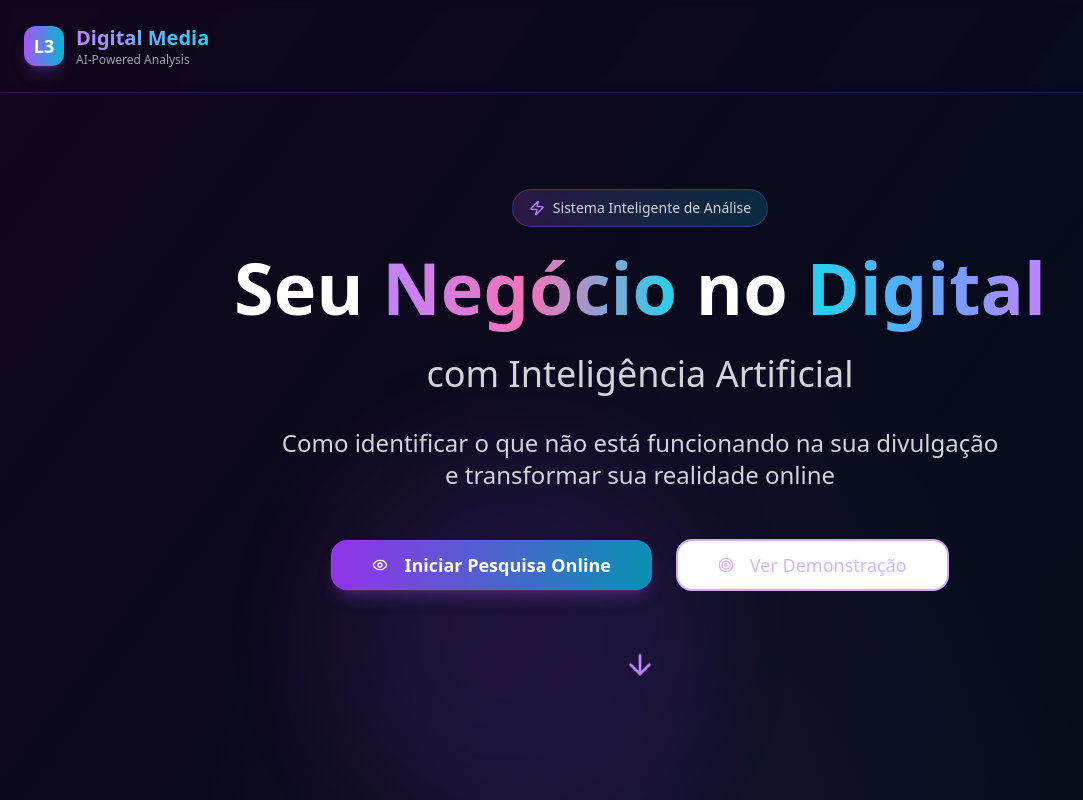
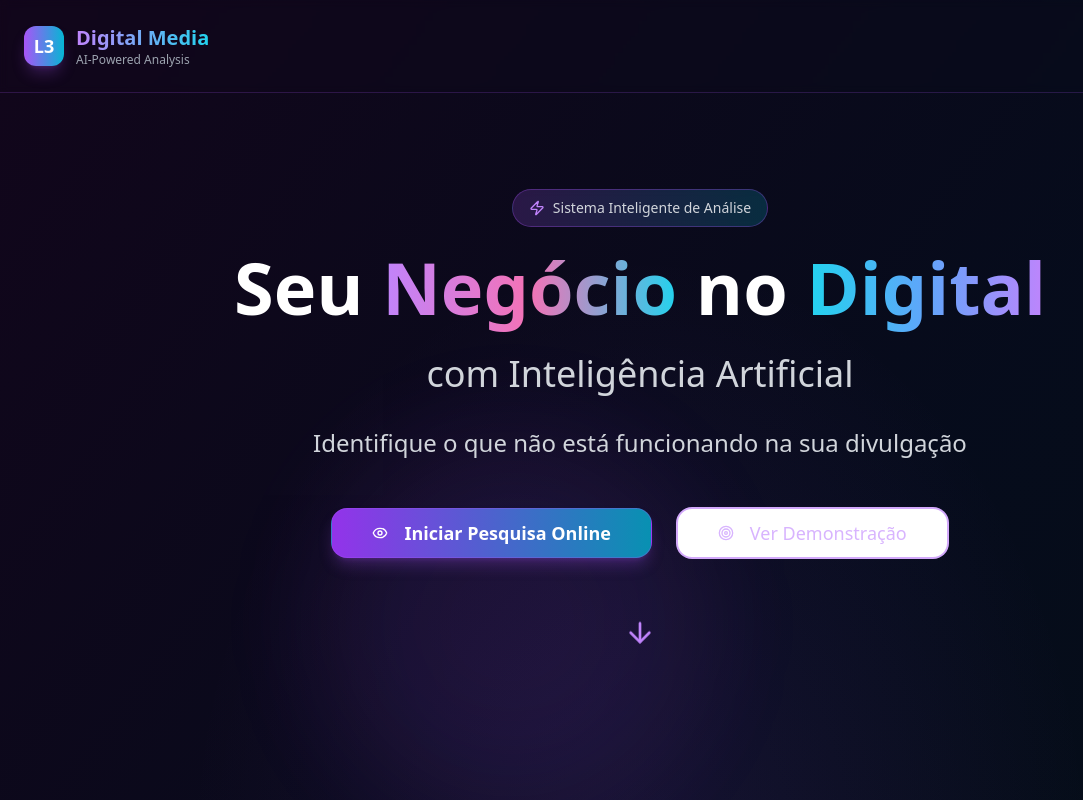
Before and after one commit to Andchiesa/business-boost-insights, a React (Vite) app: page / in a window 1280 px wide. Shown: the top 800 px of the page, without its empty margins (0-1083 px from the left). Built offline with nearby package versions, Linux system fonts and the light colour scheme.

Commit message:
Update Index.tsx

```diff
--- a/src/pages/Index.tsx
+++ b/src/pages/Index.tsx
@@ -56,8 +56,7 @@ const Index = () => {
         </div>
 
         <p className="text-xl md:text-2xl text-gray-300 mb-12 max-w-4xl mx-auto leading-relaxed">
-          Como identificar o que não está funcionando na sua divulgação
-         <p> e transformar sua realidade online </p>
+          Identifique o que não está funcionando na sua divulgação
         </p>
 
         <div className="flex flex-col sm:flex-row gap-6 justify-center items-center mb-16">
```
